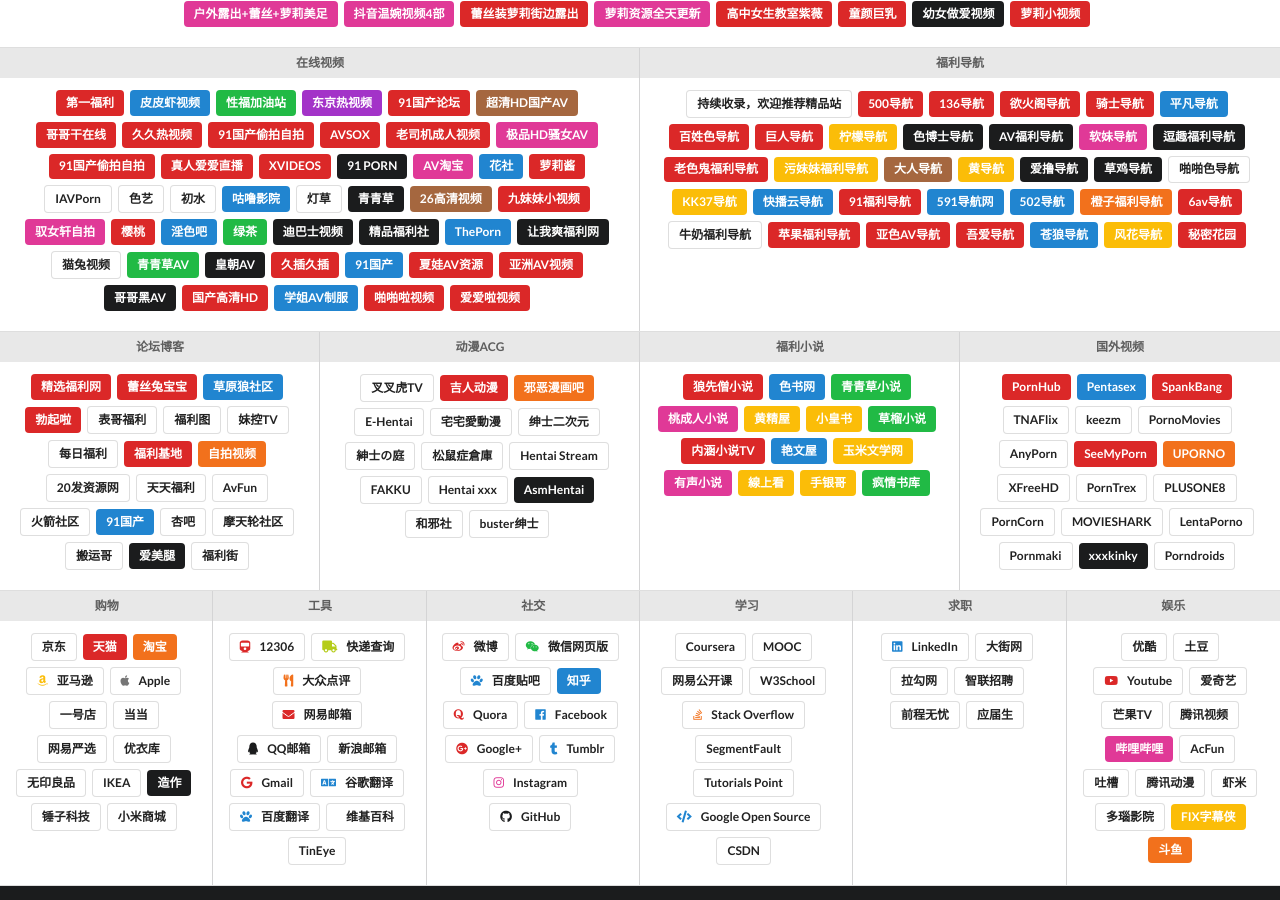
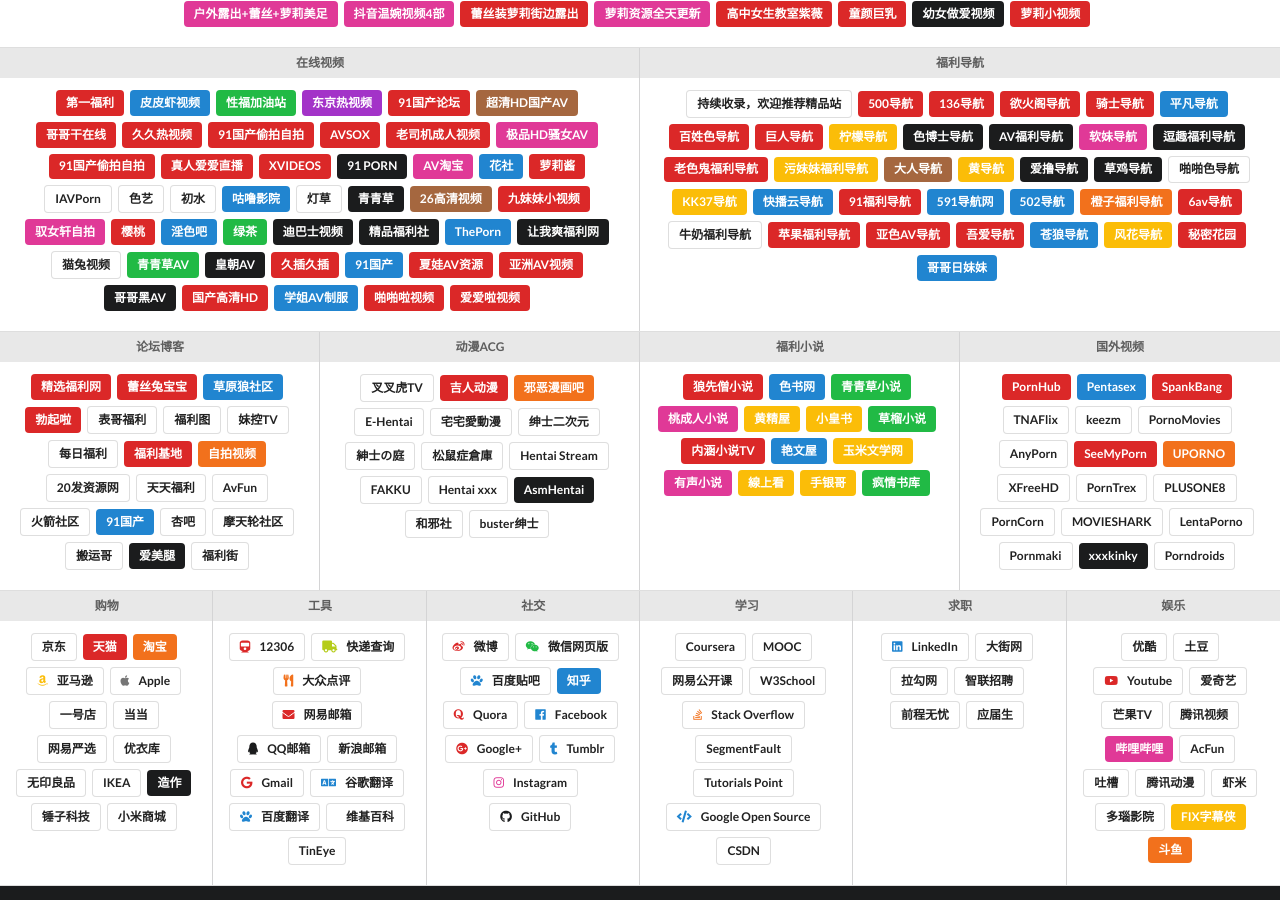
Before and after one commit to boboyang1/xxfldh, a Jekyll site: the page built from index.html, in a window 1280 px wide and 900 px high, scrolled down 1114 px. Built offline with Jekyll 4.4.1, drawn with Linux system fonts in a browser that asks for light colours; comment, search, counter and statistics services are not loaded.

Commit message:
Update links.yml

```diff
--- a/_data/links.yml
+++ b/_data/links.yml
@@ -503,6 +503,10 @@
     - name: 秘密花园
       style: red
       url: https://www.xxfldh.com/go/num-55.html
+
+    - name: 哥哥日妹妹
+      style: blue
+      url: https://www.xxfldh.com/go/num-v-56.html
 
 - section: THREE
   categories:
```
